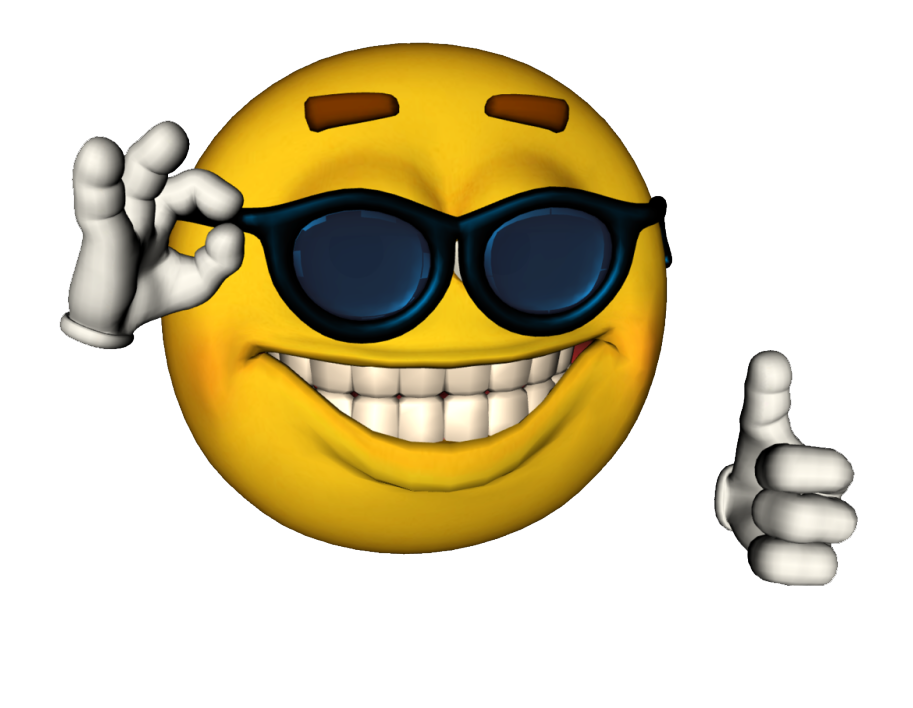
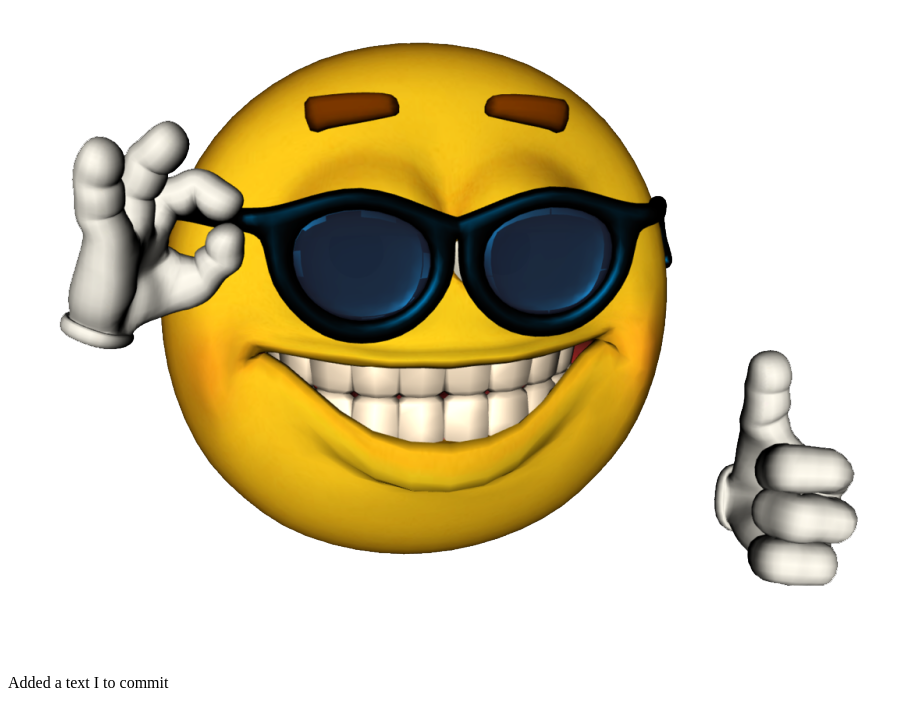
Before and after one commit to chrono-04/git_test, a plain HTML site: page index.html in a window 1280 px wide. Shown: the part 521-1229 px from the top of the page, without its empty margins (0-913 px from the left). Before the commit the page ends 1187 px from the top, so only its background shows below. Drawn offline with Linux system fonts and the light colour scheme.

Commit message:
added paragraph in index.html

```diff
--- a/index.html
+++ b/index.html
@@ -32,5 +32,6 @@
     />
 
     <img src="./images/thumbs-up.png" alt="thumbs-up-photo" />
+    <p>Added a text I to commit</p>
   </body>
 </html>
```
